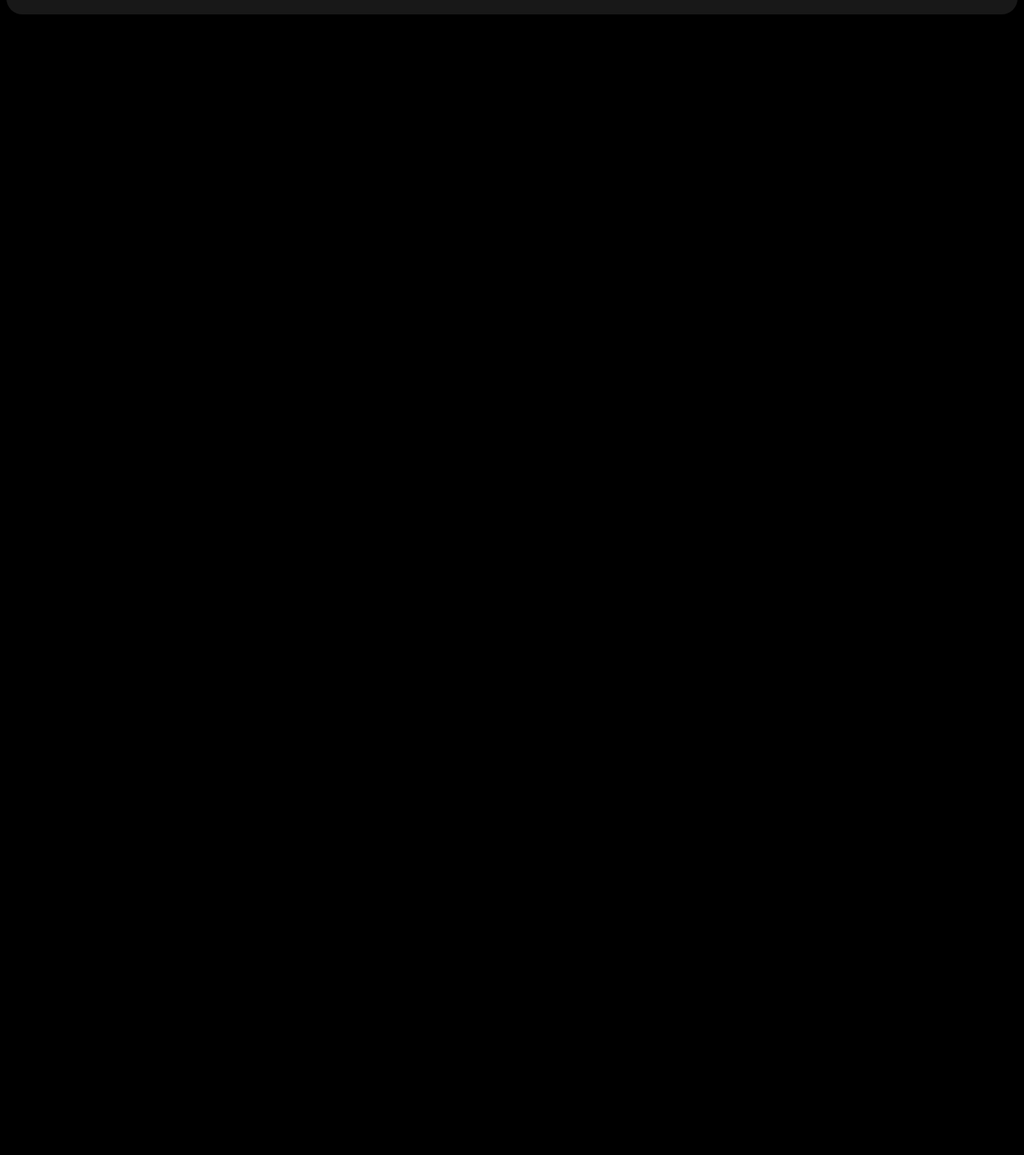
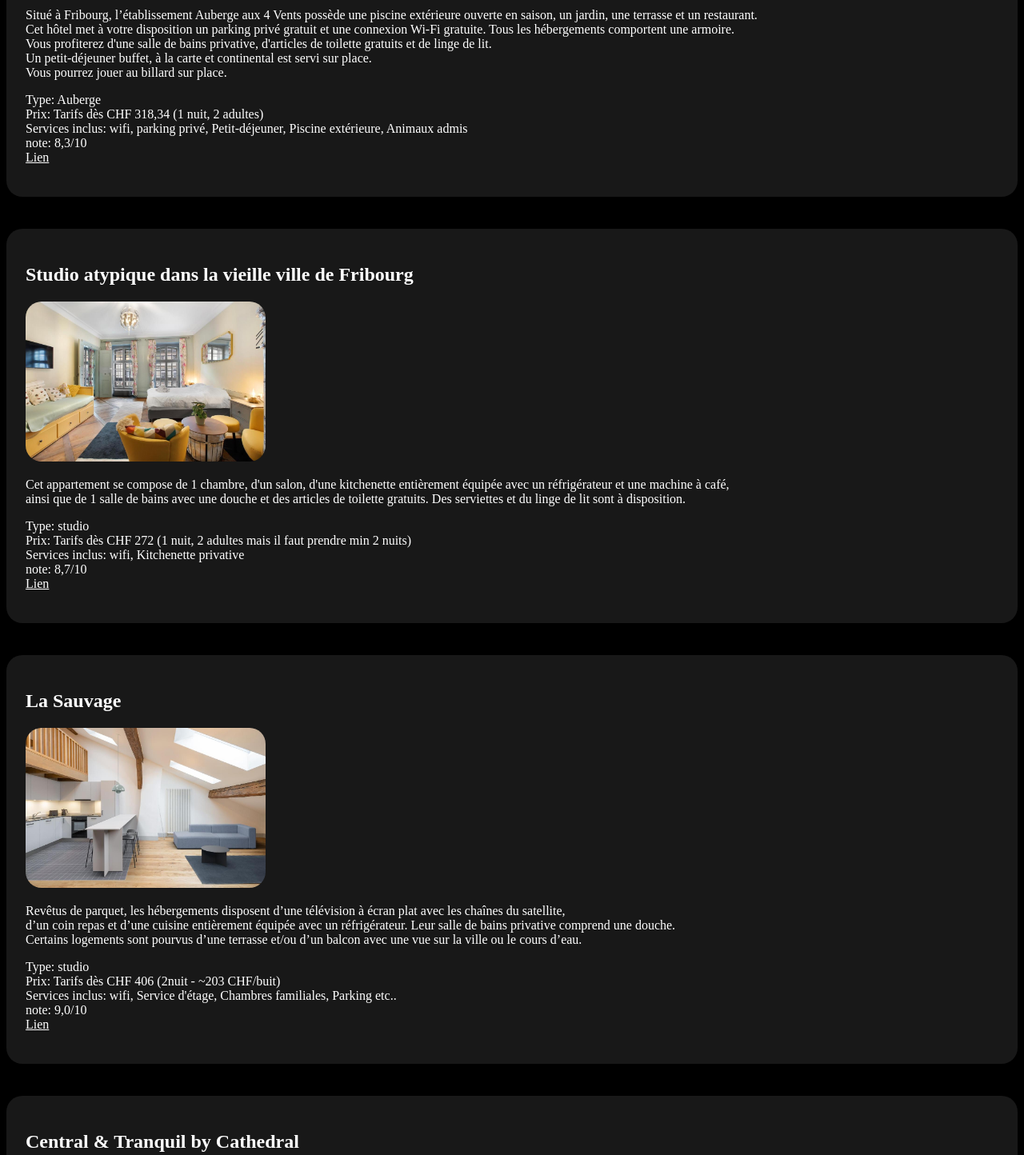
Before and after one commit to Shinko-alt/projet-pays, a plain HTML site: page HTML/hebergements.html in a window 1280 px wide. Shown: the part 381-1825 px from the top of the page at 80% size. Before the commit the page ends 800 px from the top, so only its background shows below. Drawn offline with Linux system fonts and the light colour scheme.

Commit message:
Ajout des 3 autres hebergement avec leurs images. Et description + Adaptation du CSS

```diff
--- a/HTML/hebergements.html
+++ b/HTML/hebergements.html
@@ -13,7 +13,65 @@
     <section class="hebergements">
         <h2>Auberge aux 4 vents</h2>
         <img src="../images/hebergement/auberge-4vent.jpg" alt="Photo Auberge aux 4 vents" width="300px">
+        <p>
+            Situé à Fribourg, l’établissement Auberge aux 4 Vents possède une piscine extérieure ouverte en saison, un jardin, une terrasse et un restaurant. <br>Cet hôtel met à votre disposition un parking privé gratuit et une connexion Wi-Fi gratuite.
+            Tous les hébergements comportent une armoire. <br>Vous profiterez d'une salle de bains privative, d'articles de toilette gratuits et de linge de lit.<br>
+            Un petit-déjeuner buffet, à la carte et continental est servi sur place.<br>
+            Vous pourrez jouer au billard sur place.
+        </p>
+        <p>
+            Type: Auberge<br>
+            Prix: Tarifs dès CHF 318,34 (1 nuit, 2 adultes)<br>
+            Services inclus: wifi, parking privé, Petit-déjeuner, Piscine extérieure, Animaux admis<br>
+            note: 8,3/10<br>
+            <a alt="Lien vers la location" href="https://www.booking.com/hotel/ch/auberge-aux-4-vents.fr.html?aid=356980&label=mkt123sc-50a210da-254c-4972-97e2-c5369d66f842">Lien</a>
+        </p>
     </section>
 
+    <section class="hebergements">
+        <h2>Studio atypique dans la vieille ville de Fribourg</h2>
+        <img src="../images/hebergement/studio-atypique.jpg" alt="Photo Studio atypique" width="300px">
+        <p>
+            Cet appartement se compose de 1 chambre, d'un salon, d'une kitchenette entièrement équipée avec un réfrigérateur et une machine à café,<br>ainsi que de 1 salle de bains avec une douche et des articles de toilette gratuits. Des serviettes et du linge de lit sont à disposition.
+        </p>
+        <p>
+            Type: studio<br>
+            Prix: Tarifs dès CHF 272 (1 nuit, 2 adultes mais il faut prendre min 2 nuits)<br>
+            Services inclus: wifi, Kitchenette privative<br>
+            note: 8,7/10<br>
+            <a alt="Lien vers la location" href="https://www.booking.com/hotel/ch/studio-atypique-dans-la-vieille-ville-de-fribourg.fr.html">Lien</a>
+        </p>
+    </section>
+
+    <section class="hebergements">
+        <h2>La Sauvage</h2>
+        <img src="../images/hebergement/La-Sauvage.jpg" alt="Photo La Sauvage" width="300px">
+        <p>
+            Revêtus de parquet, les hébergements disposent d’une télévision à écran plat avec les chaînes du satellite, <br>d’un coin repas et d’une cuisine entièrement équipée avec un réfrigérateur. Leur salle de bains privative comprend une douche. <br>Certains logements sont pourvus d’une terrasse et/ou d’un balcon avec une vue sur la ville ou le cours d’eau.
+        </p>
+        <p>
+            Type: studio<br>
+            Prix: Tarifs dès CHF 406 (2nuit - ~203 CHF/buit)<br>
+            Services inclus: wifi, Service d'étage, Chambres familiales, Parking etc.. <br>
+            note: 9,0/10<br>
+            <a alt="Lien vers la location" href="https://www.booking.com/hotel/ch/la-sauvage.fr.html?aid=356980&label=mkt123sc-50a210da-254c-4972-97e2-c5369d66f842&sid=5cfd607033987702ae8f8bfed64521ec&dest_id=-2552078&dest_type=city&dist=0&group_adults=2&group_children=0&hapos=17&hpos=2&no_rooms=1&req_adults=2&req_children=0&room1=A%2CA&sb_price_type=total&sr_order=popularity&srepoch=1795012311&srpvid=96c8f69a56924da6ca3bc56e32104325&type=total&ucfs=1&">Lien</a>
+        </p>
+    </section>
+
+
+    <section class="hebergements">
+        <h2>Central & Tranquil by Cathedral</h2>
+        <img src="../images/hebergement/central-tranquil.jpg" alt="Photo Central & Tranquil" width="300px">
+        <p>
+            Cet appartement compte 1 chambre, un salon comportant une télévision à écran plat,<br>une cuisine entièrement équipée, ainsi que 1 salle de bains avec une douche.
+        </p>
+        <p>
+            Type: studio<br>
+            Prix: Tarifs dès CHF 173 (2 adultes)<br>
+            Services inclus: wifi, Animaux admis, Cuisine privativeetc.. <br>
+            note: 7,5/10<br>
+            <a alt="Lien vers la location" href="https://www.booking.com/hotel/ch/central-amp-tranquil-by-cathedral.fr.html?aid=356980&label=mkt123sc-50a210da-254c-4972-97e2-c5369d66f842&sid=5cfd607033987702ae8f8bfed64521ec&all_sr_blocks=1394670001_411487806_2_0_0&checkin=2026-11-18&checkout=2026-11-19&dest_id=-2552078&dest_type=city&dist=0&group_adults=2&group_children=0&hapos=14&highlighted_blocks=1394670001_411487806_2_0_0&hpos=14&matching_block_id=1394670001_411487806_2_0_0&no_rooms=1&req_adults=2&req_children=0&room1=A%2CA&sb_price_type=total&sr_order=popularity&sr_pri_blocks=1394670001_411487806_2_0_0__17250&srepoch=1795013550&srpvid=2a0460aa200c0d7e649913299c0fd473&type=total&ucfs=1&">Lien</a>
+        </p>
+    </section>
 </body>
 </html>
--- a/style.css
+++ b/style.css
@@ -14,7 +14,7 @@ ul{
     gap: 10vw;
 }
 
-a{
+.boutons{
     display: flex;
     flex-direction: column;
     font-size: x-large;
@@ -29,7 +29,7 @@ a{
     padding: 2vw;
 }
 
-a:hover{
+.boutons:hover{
     background-color: rgb(80, 6, 6);
     text-decoration: none;
     color: aliceblue;
@@ -78,6 +78,8 @@ article:hover{
     background-color: rgb(24, 24, 24);
     padding: 3vh;
     border-radius: 20px;
+
+    margin-bottom: 5vh;
 }
 
 .hebergements img{
@@ -88,3 +90,7 @@ article:hover{
 .hebergements h2{
     color: white;
 }
+
+.hebergements a, p{
+    color: white;
+}
```
Also changed, not shown: index.html (+4 -4 lines), images/hebergement/La-Sauvage.jpg (added), images/hebergement/central-tranquil.jpg (added), images/hebergement/studio-atypique.jpg (added).
